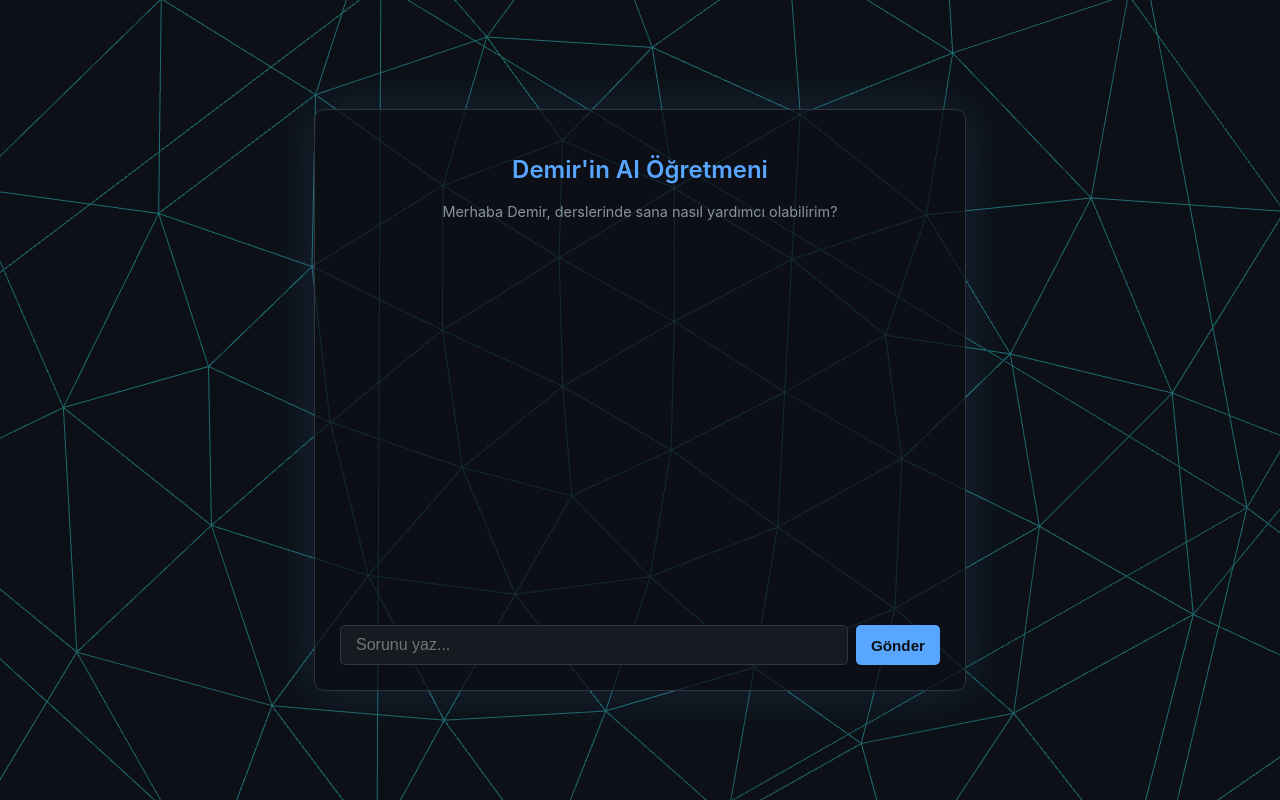
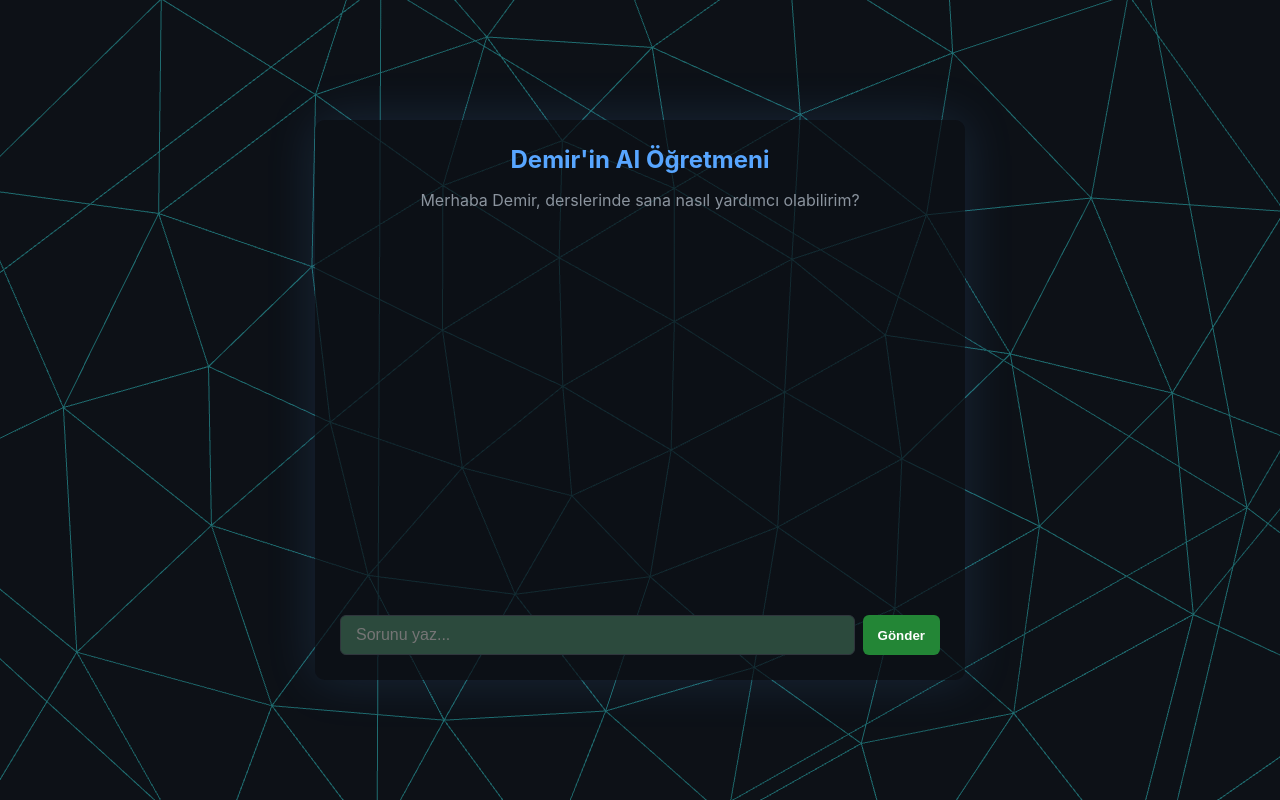
Before and after one commit to ataktaskoy/demir, a plain HTML site: page static/index.html in a window 1280 px wide. Drawn offline with nearby package versions, Linux system fonts and the light colour scheme; animation ran at ten frames a second.

Commit message:
feat: Dinleme basladiginda aninda gorsel geri bildirim eklendi (Yesil arka plan).

```diff
--- a/static/script_v2.js
+++ b/static/script_v2.js
@@ -135,7 +135,7 @@ userInput.addEventListener('keypress', (e) => {
 
 
 // ===============================================
-// YENİ ÖZELLİK: SÜREKLİ DİNLEME ve KESME MANTIĞI
+// SÜREKLİ DİNLEME ve KESME MANTIĞI
 // ===============================================
 
 function initRecognition() {
@@ -213,11 +213,12 @@ function initRecognition() {
     startListening();
 }
 
-
 function startListening() {
     if (!recognition || isBotProcessing) return;
     try {
         recognition.start();
+        // GÖRSEL GERİ BİLDİRİM: Dinleme başladığında input arka planını yeşil yap
+        userInput.style.backgroundColor = '#2c4a3d';
         // console.log('Dinleme Başladı...');
     } catch (e) {
         // Bazen zaten dinlemede olduğu için hata verebilir, yoksay
@@ -230,9 +231,12 @@ function startListening() {
 function stopListening() {
     if (recognition) {
         recognition.stop();
+        // GÖRSEL GERİ BİLDİRİM: Dinleme durduğunda arka planı normale döndür
+        userInput.style.backgroundColor = '#161b22';
         // console.log('Dinleme Durdu.');
     }
 }
+
 
 // --- Sayfa Yüklendiğinde ---
 window.onload = () => {
--- a/static/style.css
+++ b/static/style.css
@@ -29,29 +29,25 @@ body {
     background: rgba(13, 17, 23, 0.7); /* Çok koyu ve yarı saydam */
     padding: 25px;
     border-radius: 10px;
-    box-shadow: 0 0 50px rgba(88, 166, 255, 0.15); /* Hafif mavi parlama efekti */
-    display: flex;
-    flex-direction: column;
+    box-shadow: 0 0 50px rgba(88, 166, 255, 0.15); /* Hafif gölge efekti */
     z-index: 10;
-    border: 1px solid #30363d;
 }
 
-/* Başlık ve Alt Metinler */
-#bot-container h2 {
+/* Başlıklar ve Metin */
+h2 {
     color: #58a6ff;
+    margin-top: 0;
+    margin-bottom: 5px;
     text-align: center;
-    margin-bottom: 5px;
-    font-weight: 600;
 }
 
-#bot-container p {
+p {
+    text-align: center;
     color: #8b949e;
-    text-align: center;
     margin-bottom: 20px;
-    font-size: 0.9em;
 }
 
-/* Mesaj Alanı */
+/* Mesajlar Alanı */
 #messages {
     height: 350px;
     overflow-y: auto;
@@ -96,40 +92,41 @@ body {
 #userInput {
     flex-grow: 1;
     padding: 10px 15px;
-    border-radius: 5px;
+    border-radius: 6px;
     border: 1px solid #30363d;
     background-color: #161b22;
-    color: #e6edf3;
+    color: #c9d1d9;
     font-size: 1em;
+    transition: background-color 0.3s ease; /* YENİ: Yumuşak renk geçişi */
 }
 
 #userInput:focus {
+    outline: none;
     border-color: #58a6ff;
-    outline: none;
+    box-shadow: 0 0 0 3px rgba(88, 166, 255, 0.5);
 }
 
 /* Butonlar */
 #sendBtn, #recordBtn {
     padding: 10px 15px;
     border: none;
-    border-radius: 5px;
+    border-radius: 6px;
     cursor: pointer;
-    font-size: 0.95em;
-    font-weight: 600;
+    font-weight: bold;
+    transition: background-color 0.2s;
 }
 
 #sendBtn {
-    background-color: #58a6ff;
-    color: #0d1117;
+    background-color: #238636;
+    color: white;
 }
 
-#recordBtn {
-    background-color: #21262d;
-    color: #c9d1d9;
+#sendBtn:hover {
+    background-color: #2ea043;
 }
 
-/* Mikrofon Dinleme Durumu */
-#recordBtn.listening {
-    background-color: #ff4757; /* Kırmızımsı ton, kayıt yapıyor anlamında */
-    color: white;
+#sendBtn:disabled {
+    background-color: #30363d;
+    color: #8b949e;
+    cursor: not-allowed;
 }
```
